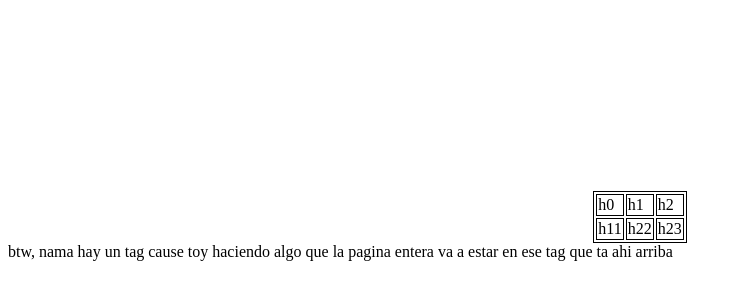
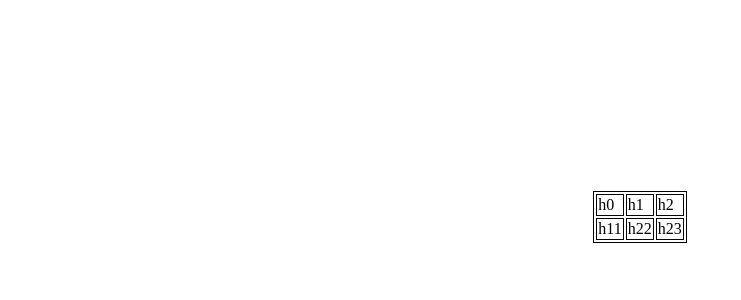
Before and after one commit to EnmanuelRivas19/Component-Exercise-1-, an Angular app: page / in a window 1280 px wide. Shown: the part 62-362 px from the top of the page, without its empty margins (0-741 px from the left). Built offline with nearby package versions, Linux system fonts and the light colour scheme.

Commit message:
Update app.component.html

```diff
--- a/src/app/app.component.html
+++ b/src/app/app.component.html
@@ -1,2 +1 @@
 <app-table></app-table>
-btw, nama hay un tag cause toy haciendo algo que la pagina entera va a estar en ese tag que ta ahi arriba
```
